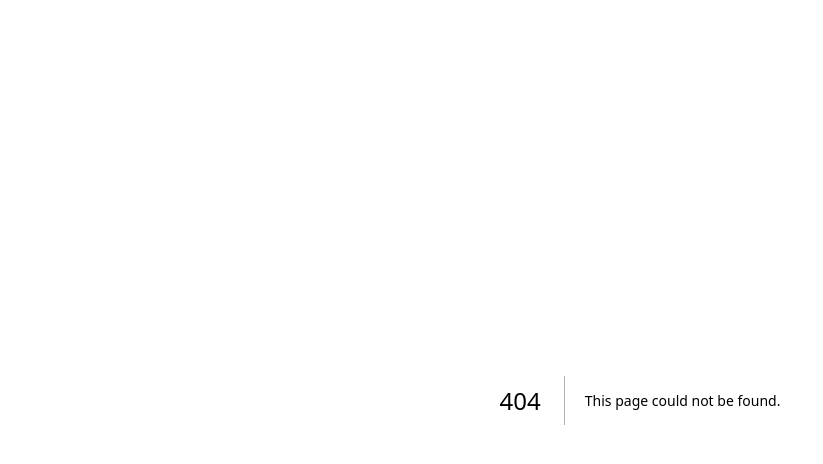
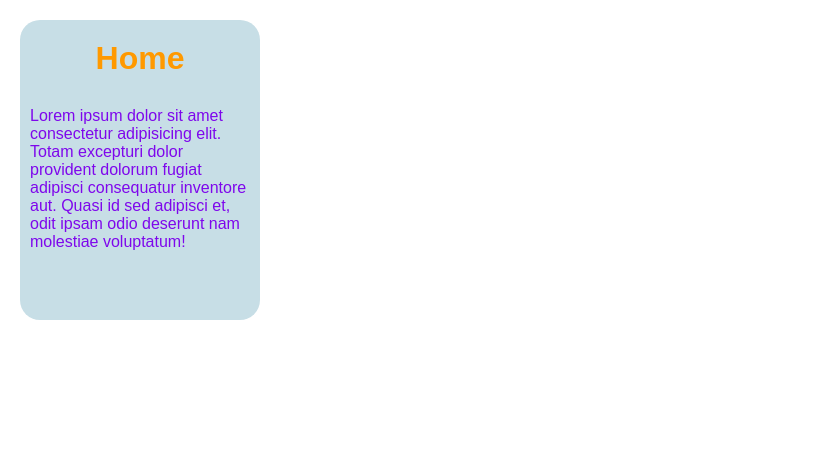
Before and after one commit to D-Bibileishvili/smart-academy-project, a Next.js app: page /home in a window 1280 px wide. Before the commit this address had no page. Shown: the top 464 px of the page, without its empty margins (0-823 px from the left). Built offline with nearby package versions, Linux system fonts and the light colour scheme.

Commit message:
added tabs in app folder

```diff
--- /dev/null
+++ b/src/app/home/page.jsx
@@ -0,0 +1,15 @@
+import styles from "../page.module.css";
+const page = () => {
+  return (
+    <div className={styles.tabContainer}>
+      <h1 className={styles.title}>Home</h1>
+      <p className={styles.pharagraps}>
+        Lorem ipsum dolor sit amet consectetur adipisicing elit. Totam excepturi
+        dolor provident dolorum fugiat adipisci consequatur inventore aut. Quasi
+        id sed adipisci et, odit ipsam odio deserunt nam molestiae voluptatum!
+      </p>
+    </div>
+  );
+};
+
+export default page;
--- a/src/app/page.js
+++ b/src/app/page.js
@@ -6,7 +6,8 @@ export default function Home() {
   return (
     <>
     <NavBar/>
-      <section className={styles.itemContainer}>
+
+      {/* <section className={styles.itemContainer}>
         <div className={styles.imageContainer}>
           <div className={styles.imageWrapper}>
             <Image
@@ -33,7 +34,7 @@ export default function Home() {
             <p>ბენზინი</p>
           </div>
         </div>
-      </section>
+      </section> */}
     </>
   );
 }
--- a/src/app/page.module.css
+++ b/src/app/page.module.css
@@ -54,3 +54,25 @@
   margin-top: 15px;
   color: rgba(0, 0, 0, 0.8);
 }
+
+/* Tab styles */
+.tabContainer {
+  height: 300px;
+  width: 240px;
+  display: flex;
+  flex-direction: column;
+  align-items: center;
+  background-color: rgb(199, 222, 230);
+  border-radius: 20px;
+}
+
+.title{
+  margin-top: 20px;
+  color: rgb(255, 153, 0);
+}
+
+.pharagraps {
+  display: flex;
+  padding: 30px 10px;
+  color: rgb(126, 7, 236);
+}
--- a/src/components/NavBar/NavBarItem.jsx
+++ b/src/components/NavBar/NavBarItem.jsx
@@ -1,9 +1,13 @@
 "use client";
+import { useRouter } from "next/navigation";
 import styles from "./NavBar.module.css";
 
+
 const NavBarItem = ({ item, activeTab, setActiveTab }) => {
+  const router = useRouter()
   const handleClick = () => {
     setActiveTab(item.title);
+    router.push(`${item.title.toLocaleLowerCase()}`);
   };
 
   return (
```
Also changed, not shown: src/app/account/page.jsx (added, +15 -0 lines), src/app/dashboards/page.jsx (added, +15 -0 lines), src/app/segments/page.jsx (added, +15 -0 lines), src/app/settings/page.jsx (added, +15 -0 lines).
